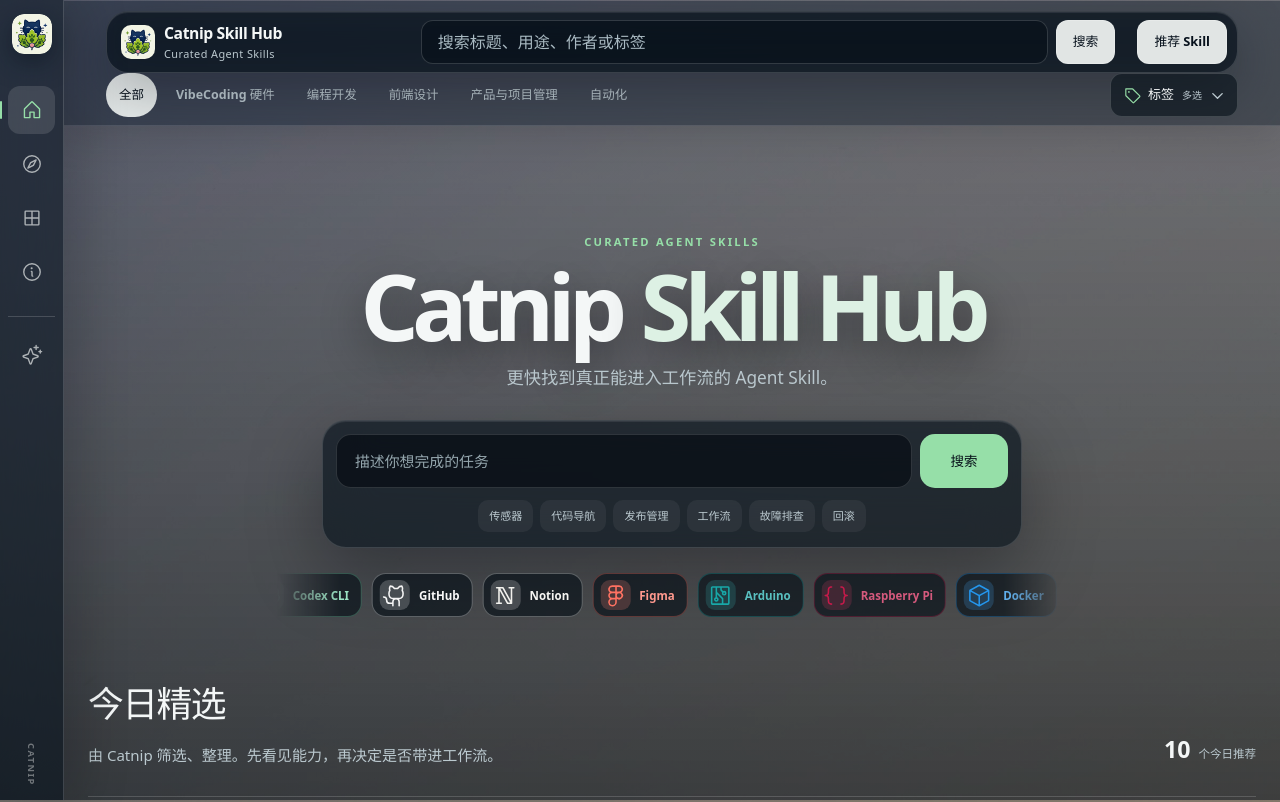
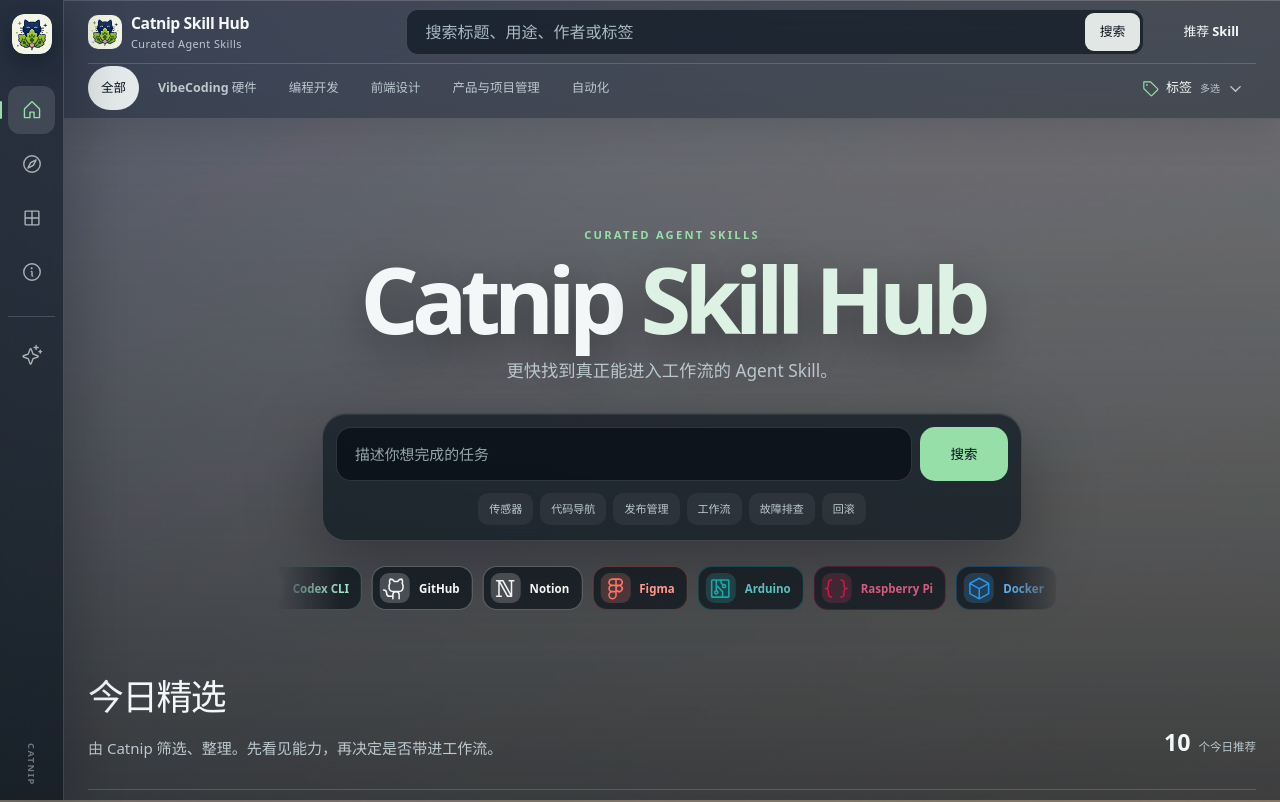
Before and after one commit to NeilBaumanMax/Catnip-Skill-Hub, a Next.js app: page / in a window 1280 px wide. Shown: the top 802 px of the page. Built offline with nearby package versions, Linux system fonts and the light colour scheme.

Commit message:
fix: distill public header surface

```diff
--- a/src/app/globals.css
+++ b/src/app/globals.css
@@ -1938,7 +1938,7 @@
 .discovery-header {
   position: sticky;
   top: 0;
-  padding: 10px 18px 0;
+  padding: 0;
   border: 0;
   background: transparent;
   box-shadow: none;
@@ -1951,13 +1951,13 @@
   grid-template-columns: minmax(188px, auto) minmax(270px, 1fr) auto;
   width: min(100%, 1240px);
   min-height: 62px;
-  padding: 8px 10px 8px 14px;
-  border: 1px solid rgb(255 255 255 / 0.15);
-  border-radius: 22px;
-  background: rgb(8 17 26 / 0.66);
-  box-shadow: 0 18px 54px rgb(0 4 10 / 0.28), inset 0 1px 0 rgb(255 255 255 / 0.08);
-  backdrop-filter: blur(22px) saturate(135%);
-  -webkit-backdrop-filter: blur(22px) saturate(135%);
+  padding: 7px 0;
+  border: 0;
+  border-radius: 0;
+  background: transparent;
+  box-shadow: none;
+  backdrop-filter: none;
+  -webkit-backdrop-filter: none;
 }
 
 .discovery-wordmark {
@@ -2057,13 +2057,13 @@
 
 .public-context {
   width: min(100% - 36px, 1200px);
-  margin-top: 8px;
-  border: 1px solid var(--gallery-line);
-  border-radius: 13px;
-  background: rgb(6 16 25 / 0.78);
-  padding-inline: 15px;
-  backdrop-filter: blur(16px);
-  -webkit-backdrop-filter: blur(16px);
+  margin-top: 0;
+  border: 0;
+  border-radius: 0;
+  background: transparent;
+  padding-inline: 0;
+  backdrop-filter: none;
+  -webkit-backdrop-filter: none;
 }
 
 .discovery-content,
@@ -2476,18 +2476,14 @@
 }
 
 @supports not ((backdrop-filter: blur(1px)) or (-webkit-backdrop-filter: blur(1px))) {
-  .discovery-topline,
   .search-console,
-  .public-context,
   .discovery-filter-panel {
     background: #0a1b2b;
   }
 }
 
 @media (prefers-reduced-transparency: reduce) {
-  .discovery-topline,
   .search-console,
-  .public-context,
   .discovery-filter-panel {
     background: #0a1b2b;
     backdrop-filter: none;
@@ -2770,10 +2766,22 @@
   position: relative;
   display: grid;
   grid-template-columns: minmax(0, 1fr) auto;
-  gap: 8px;
+  gap: 0;
   max-width: 760px;
   justify-self: center;
   width: 100%;
+  padding: 3px;
+  border: 1px solid var(--gallery-line);
+  border-radius: 12px;
+  background: rgb(4 14 24 / 0.58);
+  transition: border-color 150ms ease-out, background-color 150ms ease-out;
+}
+
+.discovery-search:focus-within {
+  border-color: color-mix(in srgb, var(--gallery-mint) 62%, transparent);
+  background: rgb(4 14 24 / 0.78);
+  outline: 2px solid var(--gallery-mint);
+  outline-offset: 2px;
 }
 
 .discovery-search label {
@@ -2786,13 +2794,17 @@
 
 .discovery-search input {
   width: 100%;
-  height: 44px;
+  height: 38px;
   padding: 0 16px;
-  border: 1px solid var(--gallery-line);
-  border-radius: 12px;
-  background: rgb(4 14 24 / 0.58);
+  border: 0;
+  border-radius: 9px;
+  background: transparent;
   color: var(--gallery-ink);
   font: inherit;
+}
+
+.discovery-search input:focus-visible {
+  outline: 0;
 }
 
 .discovery-search input::placeholder {
@@ -2828,12 +2840,27 @@
   transform: scale(0.98);
 }
 
+.discovery-search button {
+  min-height: 38px;
+  border: 0;
+  border-radius: 9px;
+  padding-inline: 15px;
+}
+
+.discovery-recommend {
+  border-color: transparent;
+  background: transparent;
+  color: var(--gallery-ink);
+}
+
 .discovery-filters {
   display: grid;
   grid-template-columns: auto minmax(0, 1fr);
   gap: 14px;
   align-items: center;
+  padding-top: 2px;
   padding-bottom: 8px;
+  border-top: 1px solid var(--gallery-line);
 }
 
 .public-context {
@@ -2918,9 +2945,9 @@
   gap: 7px;
   align-items: center;
   justify-content: center;
-  border: 1px solid var(--gallery-line);
+  border: 1px solid transparent;
   border-radius: 12px;
-  background: rgb(4 14 24 / 0.58);
+  background: transparent;
   color: var(--gallery-ink);
   padding: 0 12px;
   font-size: 0.8125rem;
@@ -2938,8 +2965,8 @@
 .discovery-tag-menu > summary:hover,
 .discovery-tag-menu > summary:focus-visible,
 .discovery-tag-menu[open] > summary {
-  border-color: color-mix(in srgb, var(--gallery-mint) 55%, transparent);
-  background: rgb(10 27 40 / 0.92);
+  border-color: transparent;
+  background: rgb(255 255 255 / 0.08);
 }
 
 .discovery-tag-menu > summary:focus-visible {
```
Also changed, not shown: 6 other files (tests, documents, lock files or other folders).
